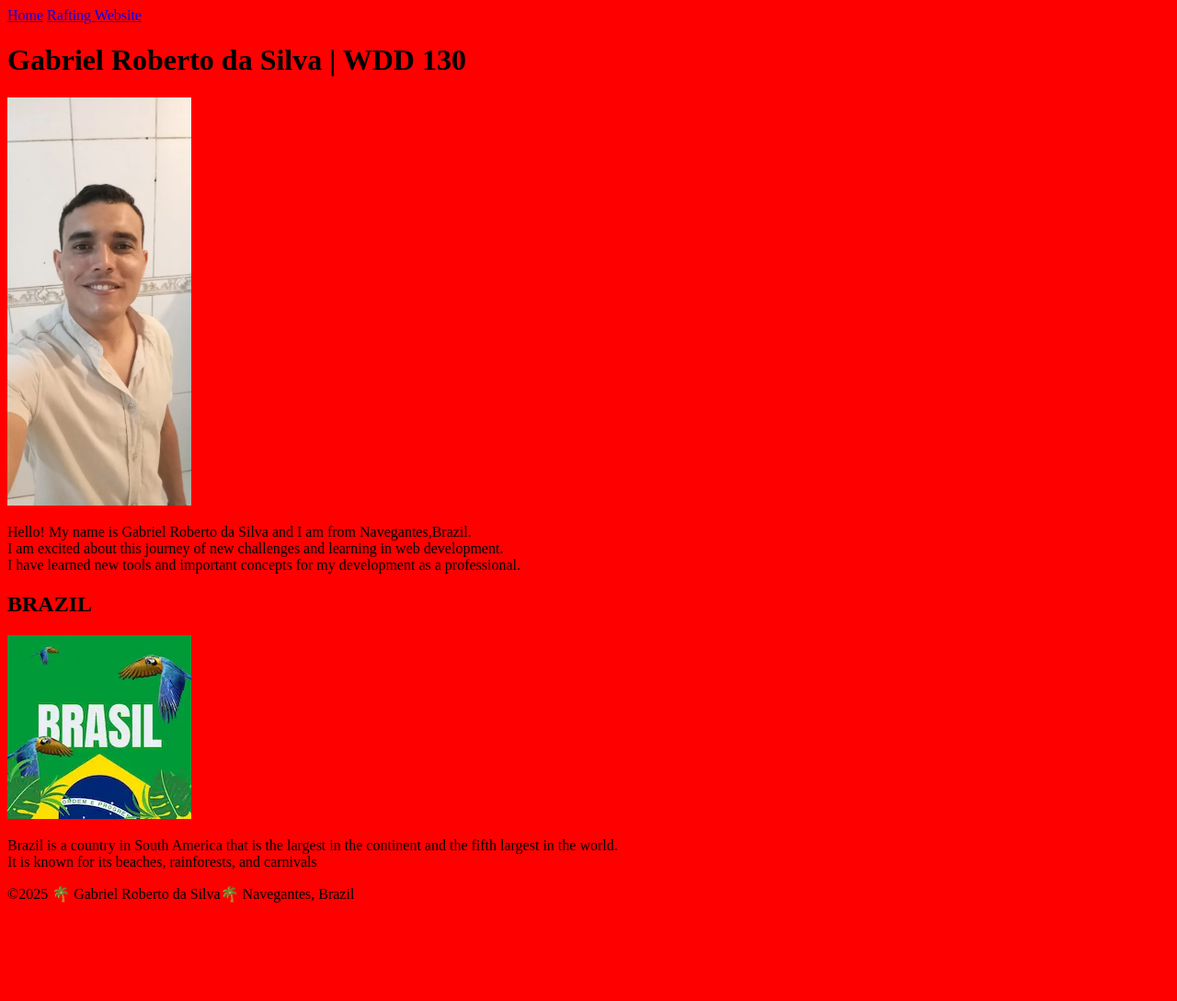
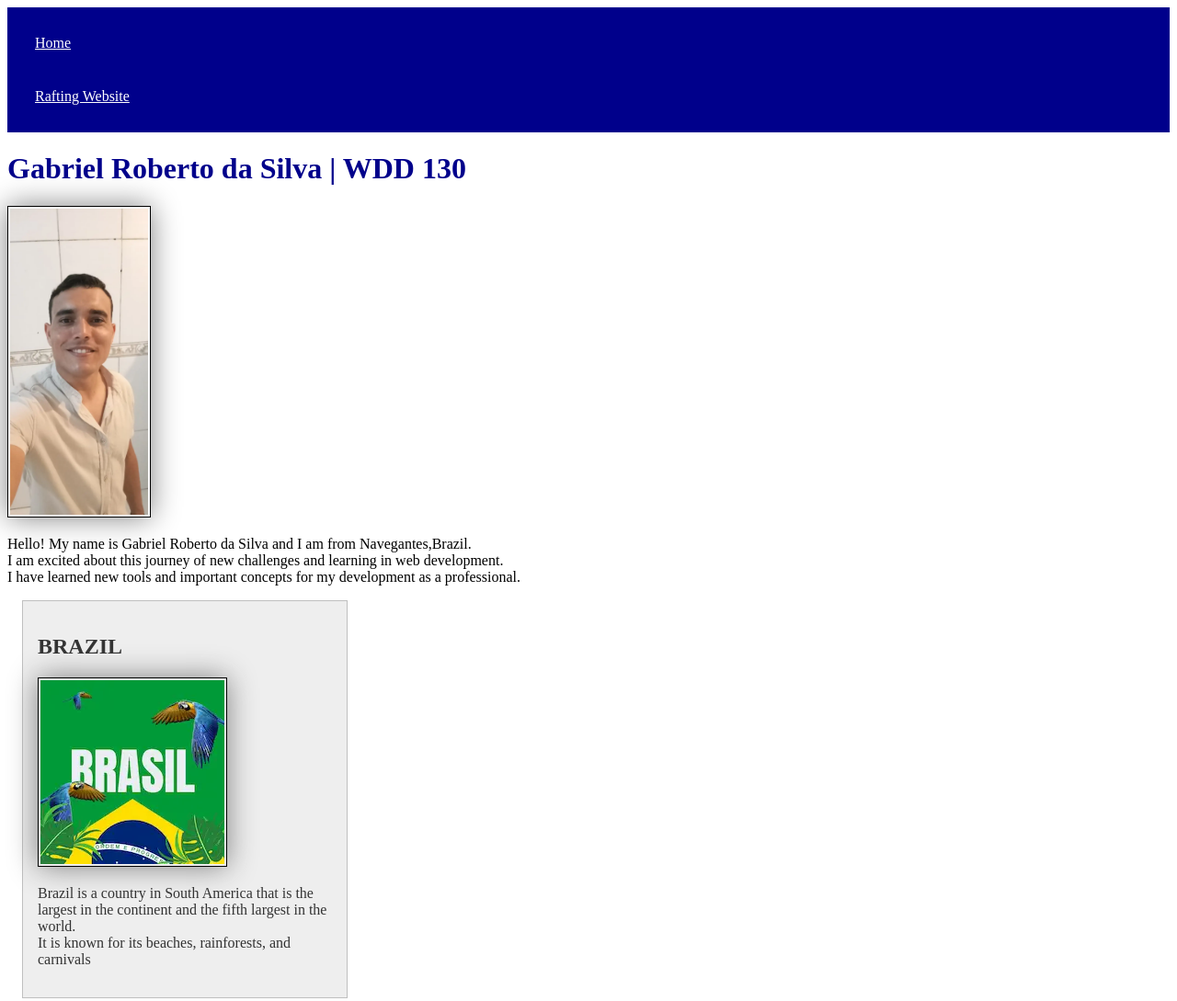
Before and after one commit to GabrielRobertodaSilva/testwdd130, a plain HTML site: page index.html in a window 1280 px wide. Shown: the top 1089 px of the page at 92% size. Before the commit the page ends 998 px from the top, so only its background shows below. Drawn offline with Linux system fonts and the light colour scheme; files that its build step writes are made by us from their sources.

Commit message:
update css

```diff
--- a/styles/styles.css
+++ b/styles/styles.css
@@ -1,3 +1,55 @@
-body{
-    background-color: red;
-}
+nav {
+    background-color: darkblue;
+     padding: 10px;
+ }
+
+ nav a {
+     color: white ;
+     display: block;
+     padding: 20px;
+ }
+
+ h1{
+     color: darkblue;
+ }
+ img{
+     width: 150px;
+     height: auto;
+     border: 1px solid black;
+     padding: 2px;
+     box-shadow: 0 0 30px gray;
+ }
+
+ p{
+     padding: 10px;
+ }
+
+ main{
+     max-width: 840px;
+ }
+
+ aside{
+     width: 20rem;
+     margin: 1rem;
+     border: 1px solid rgb(0 0 0/0.2);/* 1️⃣*/
+     padding: 1rem;
+     background-color: #eee;
+     color:#333 ;
+ }
+
+ main img{
+     width: 150px;
+     height: auto;
+ }
+
+ aside img{
+     width: 200px;
+     height: auto;
+ }
+ p{ padding: 0;}
+
+ footer{
+     margin-top: 15px;
+     border-top: 1px solid #000;
+     text-align: center;
+ }
```
